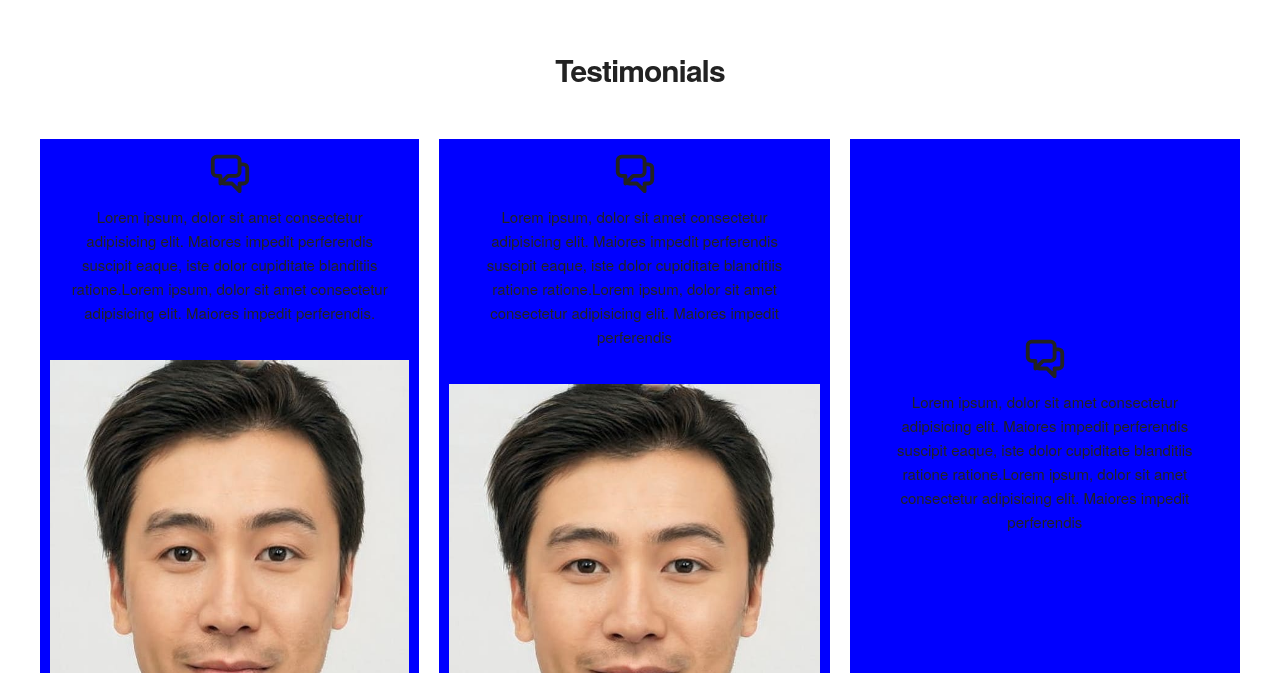
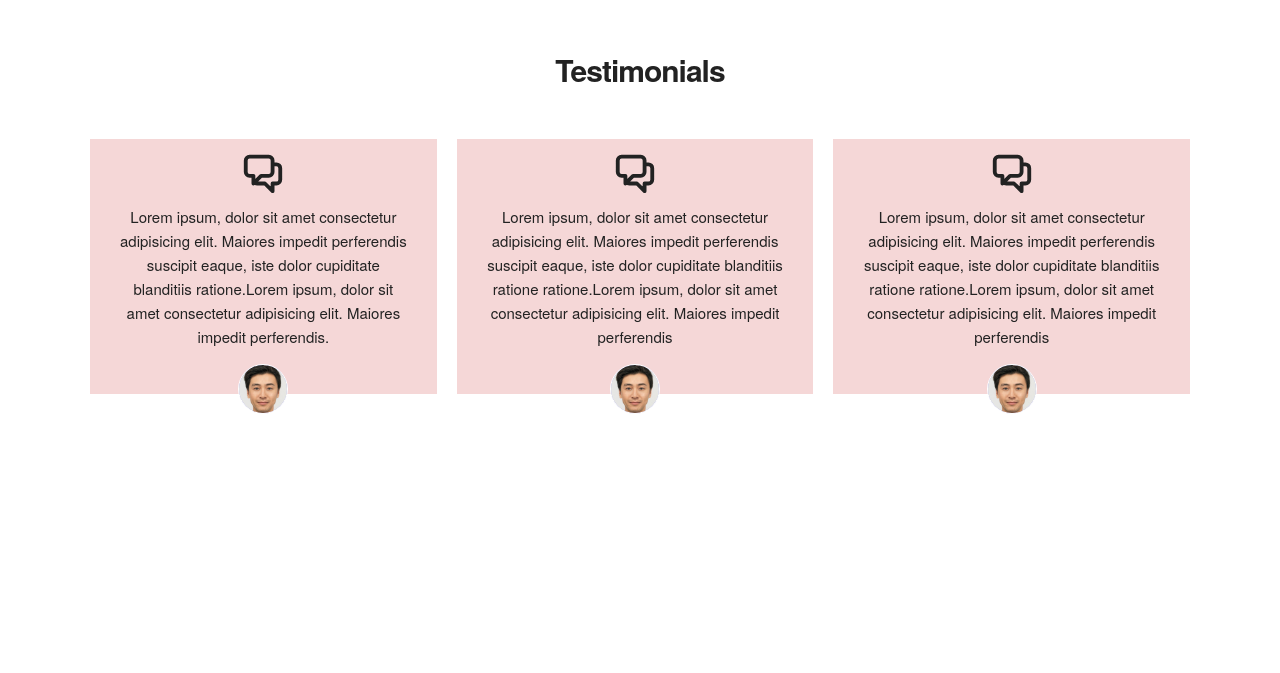
Before and after one commit to FariyaIslam/portfolio, a React (Create React App) app: page / in a window 1280 px wide. Shown: the part 1607-2280 px from the top of the page. Built offline with nearby package versions, Linux system fonts and the light colour scheme.

Commit message:
Testimonial Card

```diff
--- a/src/components/Testimonial.css
+++ b/src/components/Testimonial.css
@@ -1,7 +1,8 @@
 .testimonial__parent {
     height: 90vh;
     background: white;
-    padding: 2rem 3rem;
+    padding: 2rem 4rem;
+    margin: 0 4rem;
 }
 .testimonial__heading h2{
     text-align: center;
@@ -24,7 +25,7 @@
 
 .card {
     text-align: center;
-    background: blue;
+    background: rgba(243, 203, 203, 0.767);
     padding: 1rem 1rem;
     margin: 0 10px;
     display: flex;
@@ -41,7 +42,7 @@
     height: 50px;
     width: 50px;
     border-radius: 50%;
-    background-color: blue;
+    background-color: rgb(183, 183, 238);
 }
 
 .circle img {
--- a/src/components/Testimonial.js
+++ b/src/components/Testimonial.js
@@ -17,8 +17,10 @@ const Testimonial = () => {
                             <ChatAlt2Icon></ChatAlt2Icon>
                         </div>
                         <p>Lorem ipsum, dolor sit amet consectetur adipisicing elit. Maiores impedit perferendis suscipit eaque, iste dolor cupiditate blanditiis ratione.Lorem ipsum, dolor sit amet consectetur adipisicing elit. Maiores impedit perferendis.</p>
-                        <div className="circle"></div>
-                        <img src={peopleImg} alt="people" width="100%" height="100%" />
+                        <div className="circle">
+                            <img src={peopleImg} alt="people" width="100%" height="100%" />
+                        </div>
+
                     </div>
 
 
@@ -27,8 +29,10 @@ const Testimonial = () => {
                             <ChatAlt2Icon></ChatAlt2Icon>
                         </div>
                         <p>Lorem ipsum, dolor sit amet consectetur adipisicing elit. Maiores impedit perferendis suscipit eaque, iste dolor cupiditate blanditiis ratione ratione.Lorem ipsum, dolor sit amet consectetur adipisicing elit. Maiores impedit perferendis</p>
-                        <div className="circle"></div>
-                        <img src={peopleImg} alt="people" width="100%" height="100%" />
+                        <div className="circle">
+                            <img src={peopleImg} alt="people" width="100%" height="100%" />
+                        </div>
+
                     </div>
                     <div className="testimonial__content3 card" >
                         <div className="testimonial__svg">
```
